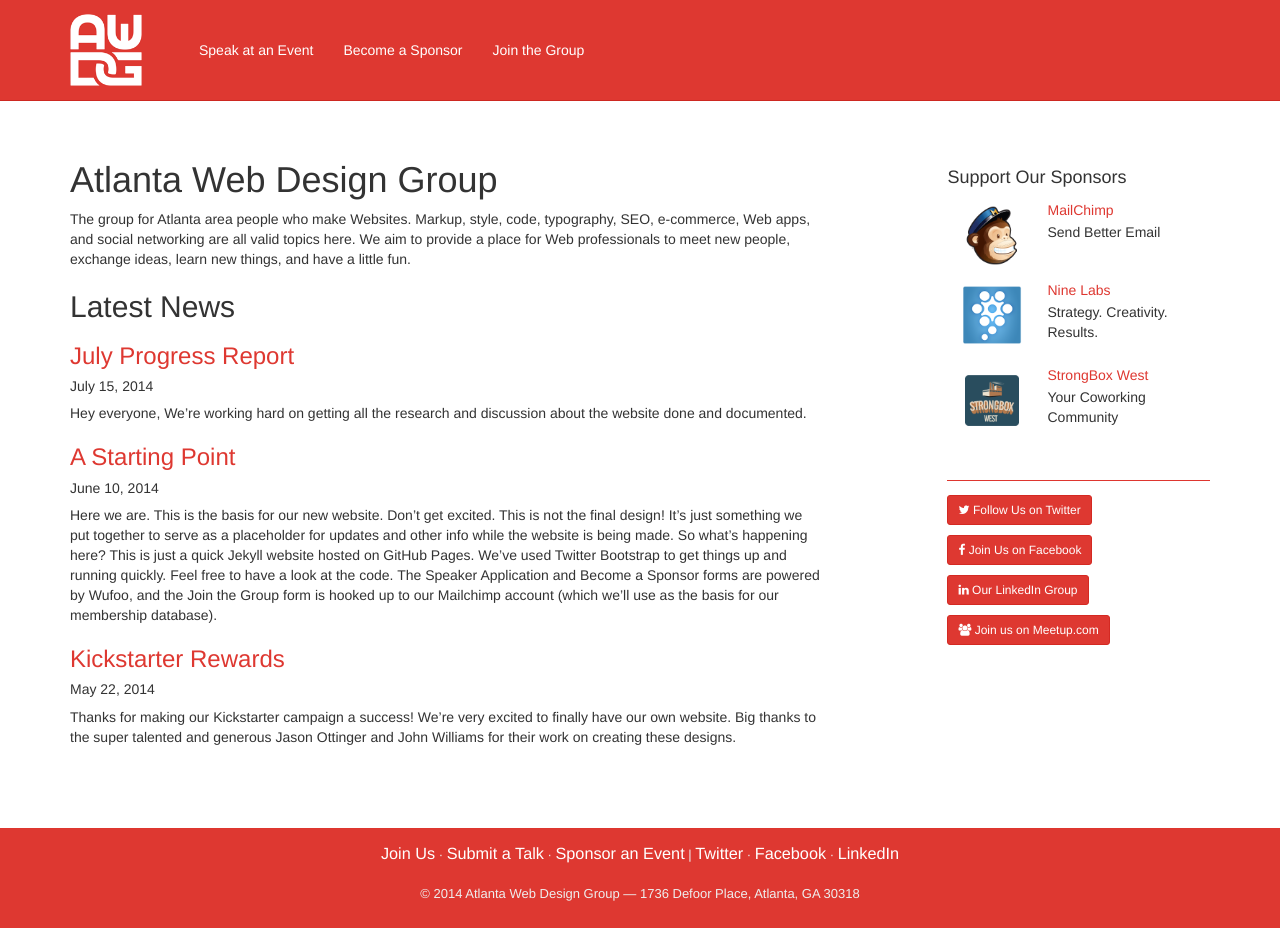
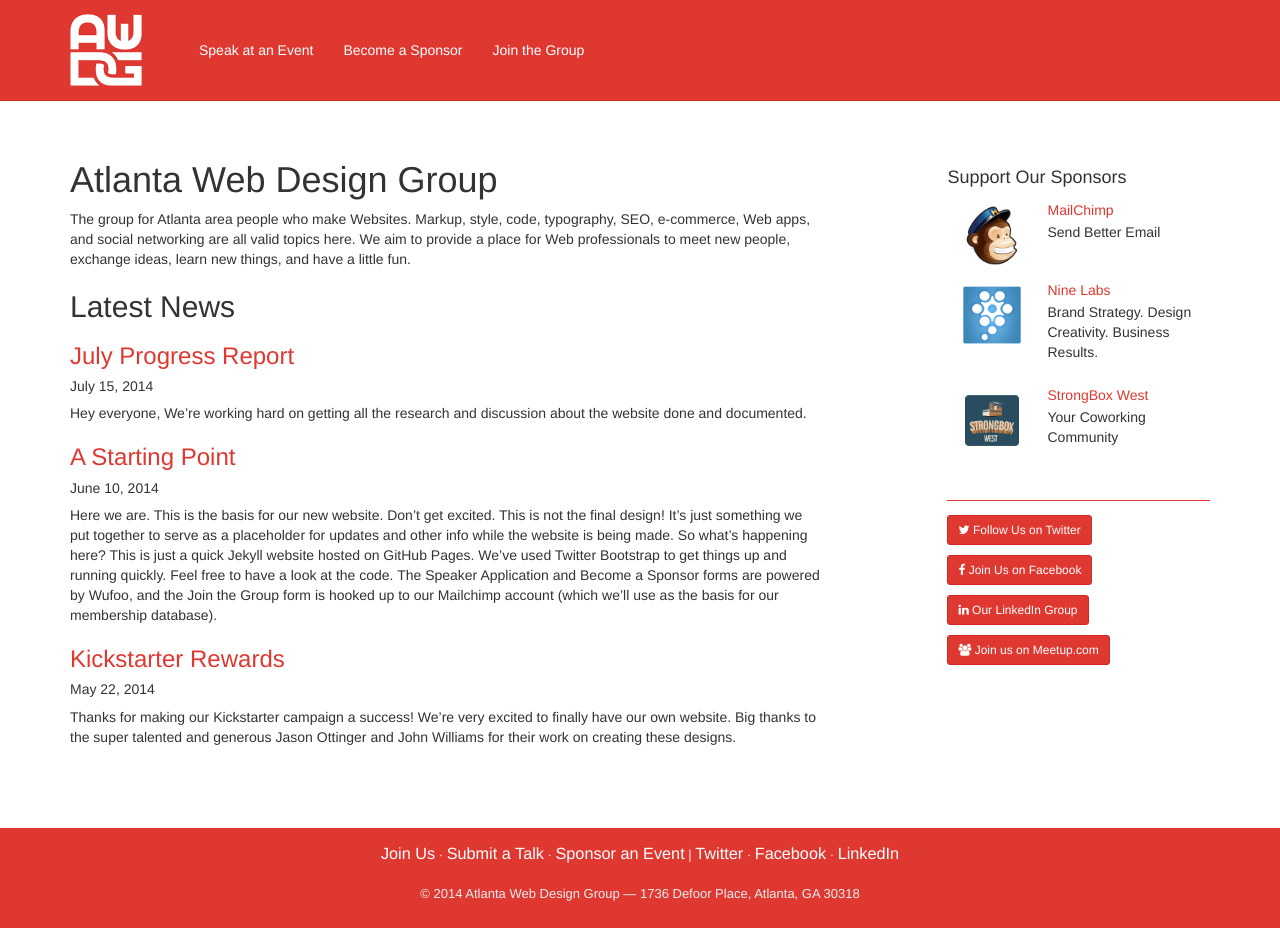
Before and after one commit to mospired/awdg.org, a Jekyll site: the page built from index.html, in a window 1280 px wide and 928 px high. Built offline with Jekyll 4.4.1, drawn with Linux system fonts in a browser that asks for light colours; nearby versions of some CDN libraries; Markdown is read by kramdown in place of the engine named in the settings; a script that is not in the unit is left out.

Commit message:
Update sponsors.yml

```diff
--- a/_data/sponsors.yml
+++ b/_data/sponsors.yml
@@ -4,7 +4,7 @@
   logo: mailchimp.png
 
 - name: Nine Labs
-  tagline: Strategy. Creativity. Results.
+  tagline: Brand Strategy. Design Creativity. Business Results.
   url: http://ninelabs.com
   logo: ninelabs.png
 
```
